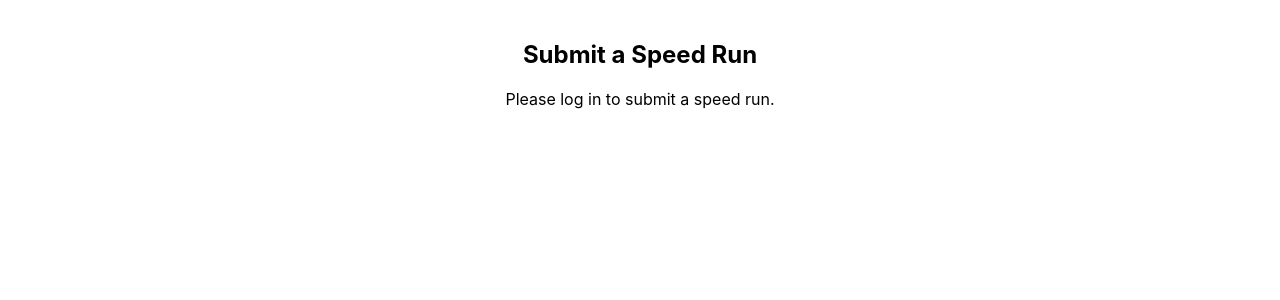
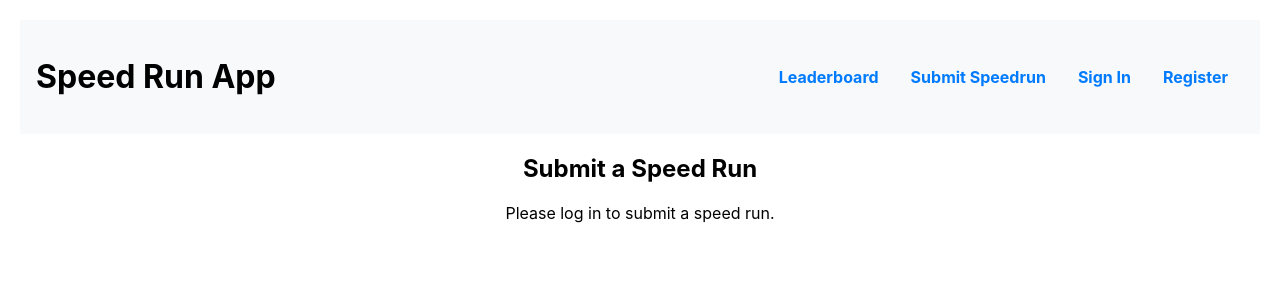
Before and after one commit to Dillon1701d/speedrunreactsite, a React (Create React App) app in the folder reactspeedrunsite/: page /submit in a window 1280 px wide. Shown: the top 300 px of the page. Built offline with nearby package versions, Linux system fonts and the light colour scheme; no server answers.

Commit message:
implement navigation and redirections on buttons

```diff
--- /dev/null
+++ b/reactspeedrunsite/src/components/HeaderCom.css
@@ -0,0 +1,31 @@
+header {
+    display: flex;
+    justify-content: space-between;
+    align-items: center;
+    padding: 1rem;
+    background-color: #f8f9fa;
+  }
+
+  .nav-link {
+    margin: 0 1rem;
+    text-decoration: none;
+    color: #007bff;
+    font-weight: bold;
+  }
+
+  .nav-link:hover {
+    text-decoration: underline;
+  }
+
+  .nav-button {
+    background-color: #dc3545;
+    color: white;
+    border: none;
+    padding: 0.5rem 1rem;
+    cursor: pointer;
+    border-radius: 5px;
+  }
+
+  .nav-button:hover {
+    background-color: #c82333;
+  }
--- a/reactspeedrunsite/src/components/HeaderCom.js
+++ b/reactspeedrunsite/src/components/HeaderCom.js
@@ -1,23 +1,41 @@
 import React from "react";
 import { useAuth } from "../authContext";
 import { getAuth, signOut } from "firebase/auth";
+import { Link, useNavigate } from "react-router-dom"; // Import Link and useNavigate
+import "./HeaderCom.css"; // Import CSS for styling (if applicable)
 
 function HeaderCom() {
-  const { currentUser } = useAuth();
+  const { currentUser } = useAuth(); // Get the current user from context
   const auth = getAuth();
+  const navigate = useNavigate(); // Initialize useNavigate
 
-  const handleSignOut = () => {
-    signOut(auth);
+  const handleSignOut = async () => {
+    try {
+      await signOut(auth);
+      navigate("/"); // Redirect to the leaderboard page
+    } catch (error) {
+      console.error("Error signing out:", error);
+    }
   };
 
   return (
     <header>
       <h1>Speed Run App</h1>
-      {currentUser ? (
-        <button onClick={handleSignOut}>Sign Out</button>
-      ) : (
-        <a href="/login">Sign In</a>
-      )}
+      <nav>
+        <Link className="nav-link" to="/">Leaderboard</Link>
+        <Link className="nav-link" to="/submit">Submit Speedrun</Link>
+        {currentUser ? (
+          <>
+            <Link className="nav-link" to="/profile">Profile</Link>
+            <button className="nav-button" onClick={handleSignOut}>Sign Out</button>
+          </>
+        ) : (
+          <>
+            <Link className="nav-link" to="/login">Sign In</Link>
+            <Link className="nav-link" to="/signup">Register</Link>
+          </>
+        )}
+      </nav>
     </header>
   );
 }
--- a/reactspeedrunsite/src/components/speedrunTable.js
+++ b/reactspeedrunsite/src/components/speedrunTable.js
@@ -1,5 +1,6 @@
 import React, { useEffect, useState } from "react";
 import { Link } from "react-router-dom"; // Import Link for navigation
+import HeaderCom from "./HeaderCom";
 
 function SpeedrunTable() {
   const [speedruns, setSpeedruns] = useState([]);
@@ -20,6 +21,7 @@ function SpeedrunTable() {
 
   return (
     <div>
+      <HeaderCom></HeaderCom>
       <h2>Leaderboard</h2>
       <table>
         <thead>
--- a/reactspeedrunsite/src/components/submitspeedrun.js
+++ b/reactspeedrunsite/src/components/submitspeedrun.js
@@ -1,5 +1,6 @@
 import React, { useState } from "react";
 import { useAuth } from "../authContext";
+import HeaderCom from "./HeaderCom";
 
 function SubmitSpeedRun() {
   const { currentUser } = useAuth(); // Fetch current user's details from auth context
@@ -57,6 +58,7 @@ function SubmitSpeedRun() {
 
   return (
     <div style={{ padding: "20px" }}>
+      <HeaderCom></HeaderCom>
       <h2>Submit a Speed Run</h2>
       {currentUser ? (
         <form onSubmit={handleSubmit}>
--- a/reactspeedrunsite/src/loginComponents/login.js
+++ b/reactspeedrunsite/src/loginComponents/login.js
@@ -1,10 +1,12 @@
 import React, { useState } from 'react';
 import { getAuth, signInWithEmailAndPassword } from 'firebase/auth';
+import { useNavigate } from 'react-router-dom'; // Import useNavigate
 
 function Login() {
   const [email, setEmail] = useState('');
   const [password, setPassword] = useState('');
   const [error, setError] = useState('');
+  const navigate = useNavigate(); // Initialize useNavigate
 
   const handleLogin = async (e) => {
     e.preventDefault();
@@ -12,6 +14,7 @@ function Login() {
     try {
       await signInWithEmailAndPassword(auth, email, password);
       alert('Logged in successfully!');
+      navigate('/profile'); // Redirect to the profile page
     } catch (error) {
       setError(error.message);
     }
--- a/reactspeedrunsite/src/loginComponents/profile.js
+++ b/reactspeedrunsite/src/loginComponents/profile.js
@@ -1,5 +1,6 @@
 import React from "react";
 import { useAuth } from "../authContext";
+import HeaderCom from "../components/HeaderCom";
 
 function Profile() {
   const { currentUser } = useAuth();
@@ -10,6 +11,8 @@ function Profile() {
 
   return (
     <div>
+      <HeaderCom>
+      </HeaderCom>
       <h1>Welcome, {currentUser.email}!</h1>
       <p>Your UID: {currentUser.uid}</p>
     </div>
--- a/reactspeedrunsite/src/loginComponents/signin.js
+++ b/reactspeedrunsite/src/loginComponents/signin.js
@@ -1,10 +1,12 @@
 import React, { useState } from 'react';
 import { getAuth, createUserWithEmailAndPassword } from 'firebase/auth';
+import { useNavigate } from 'react-router-dom'; // Import useNavigate
 
 function SignUp() {
   const [email, setEmail] = useState('');
   const [password, setPassword] = useState('');
   const [error, setError] = useState('');
+  const navigate = useNavigate(); // Initialize useNavigate
 
   const handleSignUp = async (e) => {
     e.preventDefault();
@@ -12,6 +14,7 @@ function SignUp() {
     try {
       await createUserWithEmailAndPassword(auth, email, password);
       alert('User created successfully!');
+      navigate('/'); // Redirect to the leaderboard page
     } catch (error) {
       setError(error.message);
     }
```
Also changed, not shown: reactspeedrunsite/src/App.css (line endings or trailing spaces).
